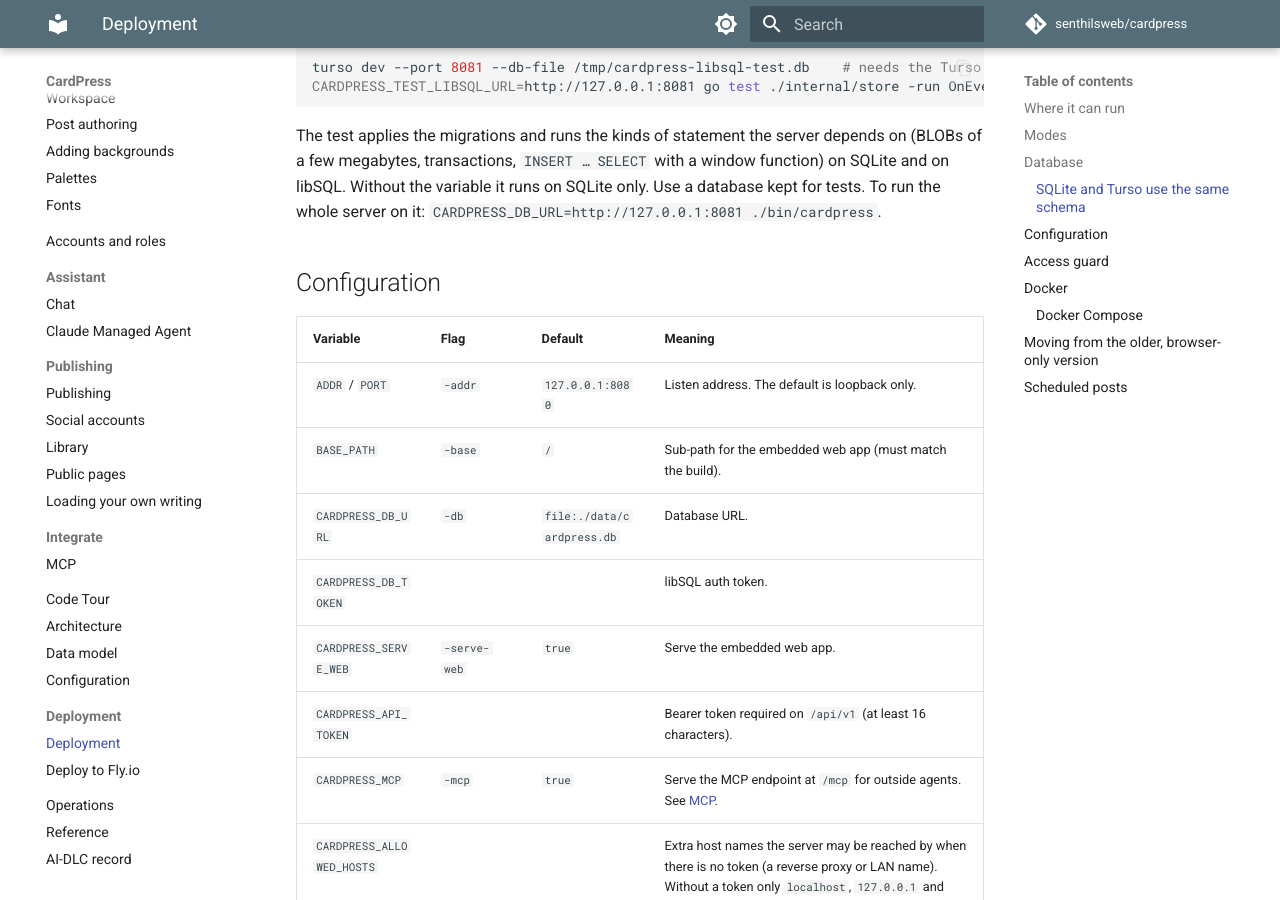
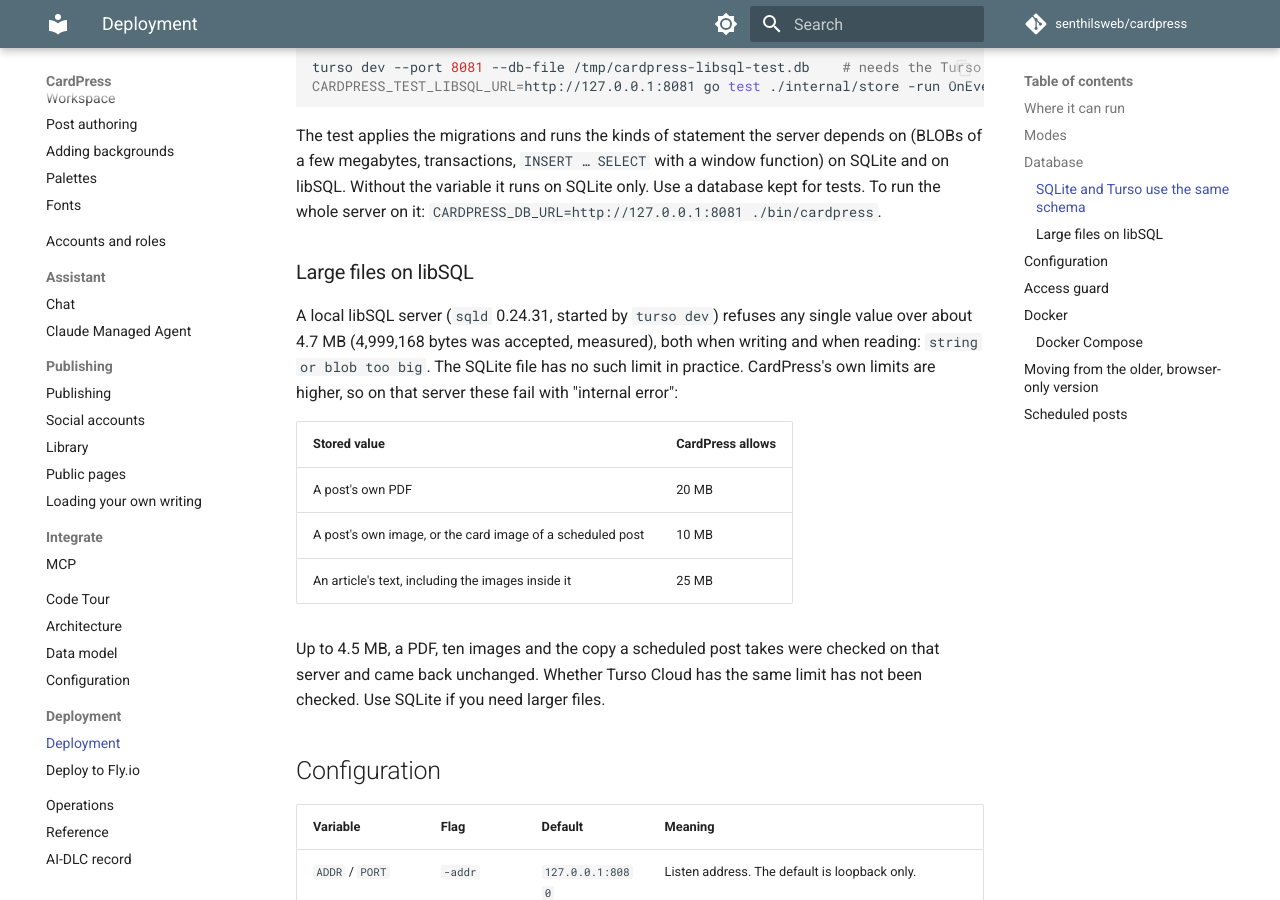
Before and after one commit to senthilsweb/cardpress, an MkDocs documentation site: the page built from docs/deployment.md, in a window 1280 px wide and 900 px high, scrolled down 1740 px. Built offline with MkDocs 1.6.1 and Material for MkDocs 9.7.7, drawn with Linux system fonts in a browser that asks for light colours; comment, search, counter and statistics services are not loaded.

Commit message:
docs: the measured file size limit on a local libSQL server
Co-Authored-By: Claude Sonnet 5.5 <noreply@anthropic.com>

````diff
--- a/docs/configuration.md
+++ b/docs/configuration.md
@@ -8,7 +8,7 @@ Settings come from environment variables, with a few command-line flags. With Do
 |---|---|---|---|
 | `ADDR` / `PORT` | `-addr` | `127.0.0.1:8080` | Listen address. `PORT` alone sets the port on loopback |
 | `BASE_PATH` | `-base` | `/` | URL prefix the app is served under. Must match the web build |
-| `CARDPRESS_DB_URL` | `-db` | `file:./data/cardpress.db` | SQLite file, `libsql://...` for Turso, or `http://127.0.0.1:<port>` for a libSQL server on this machine |
+| `CARDPRESS_DB_URL` | `-db` | `file:./data/cardpress.db` | SQLite file, `libsql://...` for Turso, or `http://127.0.0.1:<port>` for a libSQL server on this machine ([file size limit](deployment.md#large-files-on-libsql)) |
 | `CARDPRESS_DB_TOKEN` | | | Auth token for a hosted libSQL database |
 | `CARDPRESS_SERVE_WEB` | `-serve-web` | `true` | Serve the embedded web app. Turn off for an API-only server |
 | `CARDPRESS_MCP` | `-mcp` | `true` | Serve the MCP endpoint at `/mcp` |
--- a/docs/deployment.md
+++ b/docs/deployment.md
@@ -44,6 +44,18 @@ CARDPRESS_TEST_LIBSQL_URL=http://127.0.0.1:8081 go test ./internal/store -run On
 ```
 
 The test applies the migrations and runs the kinds of statement the server depends on (BLOBs of a few megabytes, transactions, `INSERT … SELECT` with a window function) on SQLite and on libSQL. Without the variable it runs on SQLite only. Use a database kept for tests. To run the whole server on it: `CARDPRESS_DB_URL=http://127.0.0.1:8081 ./bin/cardpress`.
+
+### Large files on libSQL
+
+A local libSQL server (`sqld` 0.24.31, started by `turso dev`) refuses any single value over about 4.7 MB (4,999,168 bytes was accepted, measured), both when writing and when reading: `string or blob too big`. The SQLite file has no such limit in practice. CardPress's own limits are higher, so on that server these fail with "internal error":
+
+| Stored value | CardPress allows |
+|---|---|
+| A post's own PDF | 20 MB |
+| A post's own image, or the card image of a scheduled post | 10 MB |
+| An article's text, including the images inside it | 25 MB |
+
+Up to 4.5 MB, a PDF, ten images and the copy a scheduled post takes were checked on that server and came back unchanged. Whether Turso Cloud has the same limit has not been checked. Use SQLite if you need larger files.
 
 ## Configuration
 
````
